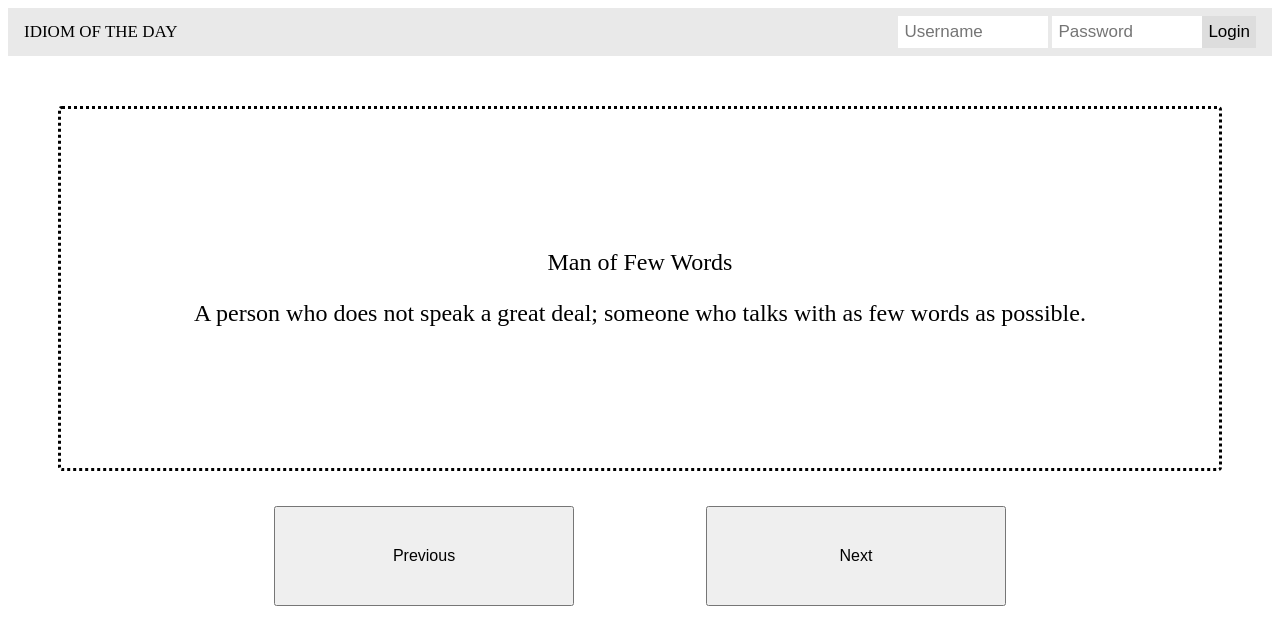
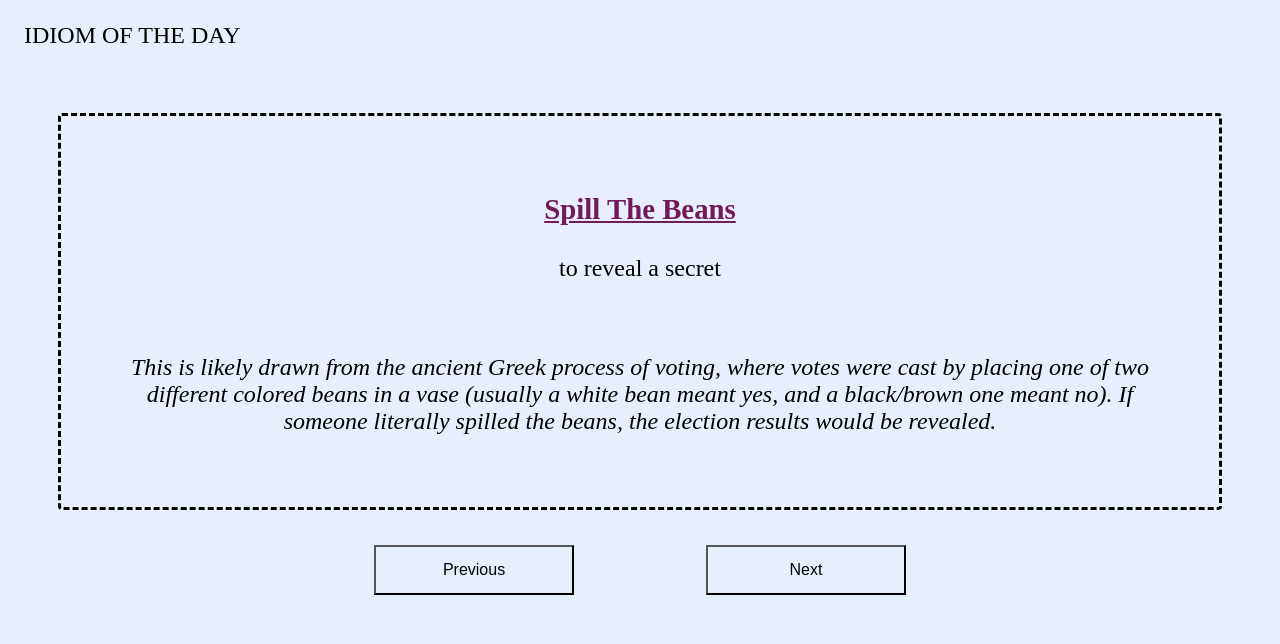
Before and after one commit to SparklingCouscous/IdiomOfTheDay, a plain HTML site: page frontend/index.html in a window 1280 px wide. Drawn offline with Linux system fonts and the light colour scheme.

Commit message:
updated to include origin + basic styling

```diff
--- a/frontend/index.html
+++ b/frontend/index.html
@@ -12,25 +12,32 @@
         <meta name="viewport" content="width=device-width, initial-scale=1">
     </head>
     <body>
+
+
         <header>
             <section class="navbar">
-                <a href="./index.html">IDIOM OF THE DAY</a>
-                <section class="login">
+                <a href="./index.html" id="title">IDIOM OF THE DAY</a>
+                <!-- <section class="login">
                     <input type="text" placeholder="Username" name="username">
                     <input type="text" placeholder="Password" name="psw">
                     <button type="submit">Login</button>
-                </section>
+                </section> -->
             </section>
         </header>
+
+
         <main class="idiom">
             <section class="idiomDetail">
                 <p id="Idiom"></p>
                 <p id="Description"></p>
+                <p id="Origin"></p>
             </section>
             <section class="idiomButtons">
                 <button id="Previous">Previous</button>
                 <button id="Next">Next</button>
             </section>
         </main>
+
+
     </body>
 </html>
--- a/frontend/js/idiom.js
+++ b/frontend/js/idiom.js
@@ -1,8 +1,11 @@
 var Idioms = [
+    {idiom: "Spill The Beans",description:"to reveal a secret" ,origin: "This is likely drawn from the ancient Greek process of voting, where votes were cast by placing one of two different colored beans in a vase (usually a white bean meant yes, and a black/brown one meant no). If someone literally spilled the beans, the election results would be revealed.", rating: 1},
     {idiom: "Man of Few Words", description: "A person who does not speak a great deal; someone who talks with as few words as possible.", rating: 1},
     {idiom: "Dropping Like Flies", description: "To fall down ill or to die in large numbers.", rating: 1},
     {idiom: "Short End of the Stick", description: "Getting the bad end of a deal, or receiving the least desirable outcome from something.", rating: 1},
 ];
+
+
 
 
 let idiomCounter = 0;
@@ -10,6 +13,7 @@ function initialIdiom()
 {
     document.getElementById('Idiom').innerHTML = Idioms[idiomCounter].idiom;
     document.getElementById('Description').innerHTML = Idioms[idiomCounter].description;
+    document.getElementById('Origin').innerHTML= Idioms[idiomCounter].origin;
 }
 
 initialIdiom();
--- a/frontend/styles/styles.css
+++ b/frontend/styles/styles.css
@@ -1,8 +1,11 @@
-* {box-sizing: border-box;}
+* {box-sizing: border-box;
+  background-color: #e7efff;
+
+}
 
 .navbar {
   overflow: hidden;
-  background-color: #e9e9e9;
+
 }
 
 .navbar a {
@@ -49,10 +52,12 @@
 }
 
 .idiomDetail {
-    border-style: dotted;
+    border-style: dashed;
     border-radius: 4px;
-    padding: 10%;
+    padding: 3rem;
     font-size: 3vh;
+
+
 }
 
 .idiomButtons {
@@ -61,8 +66,30 @@
 
 .idiomButtons button{
     font-size: 2vh;
-    width: 300px;
-    height: 100px;
+    width: 200px;
+    height: 50px;
     margin-left: 5vw;
     margin-right: 5vw;
 }
+
+#Idiom {
+  font-weight: bolder;
+  font-size: larger;
+  color: #72195A;
+  text-decoration: underline;
+
+}
+
+#Description {
+  /* text-decoration: underline; */
+  padding-bottom: 3rem;
+}
+
+#Origin {
+  font-style: italic;
+}
+
+
+#title {
+  font-size: x-large;
+}
```
